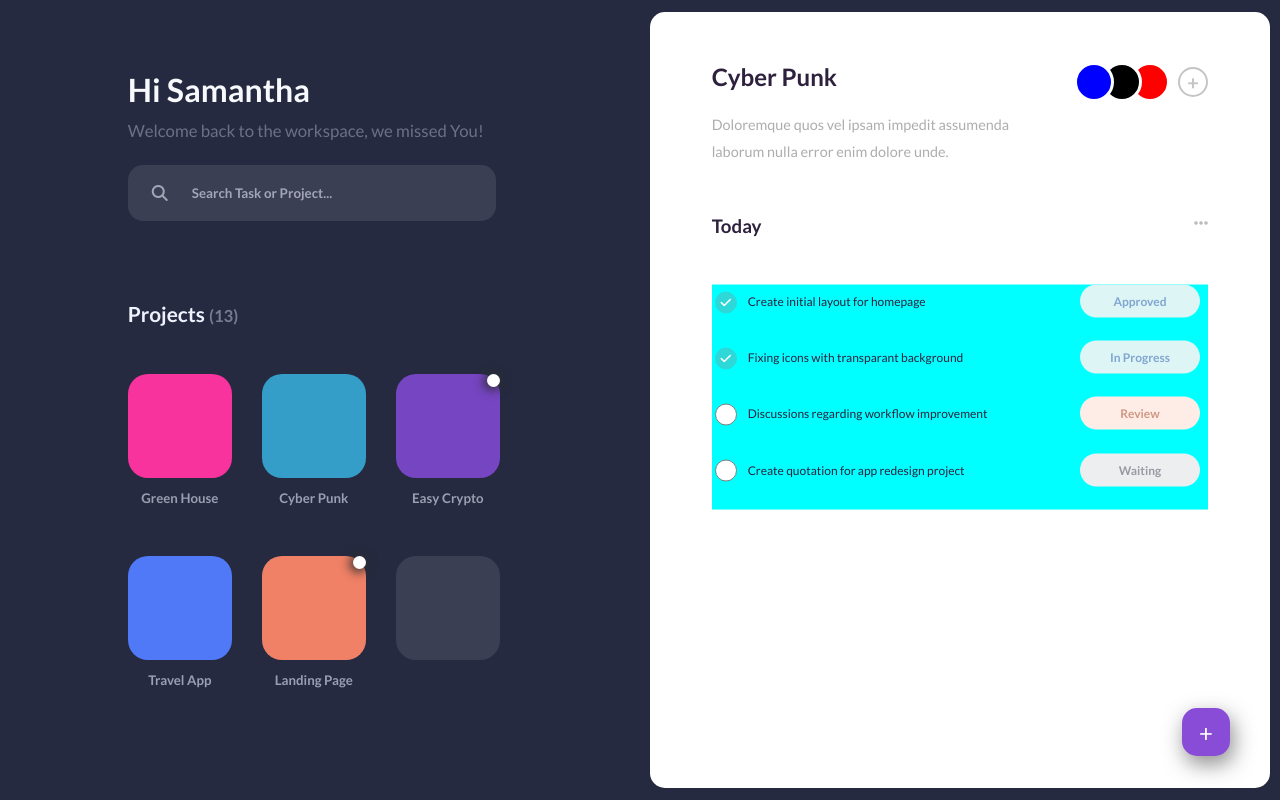
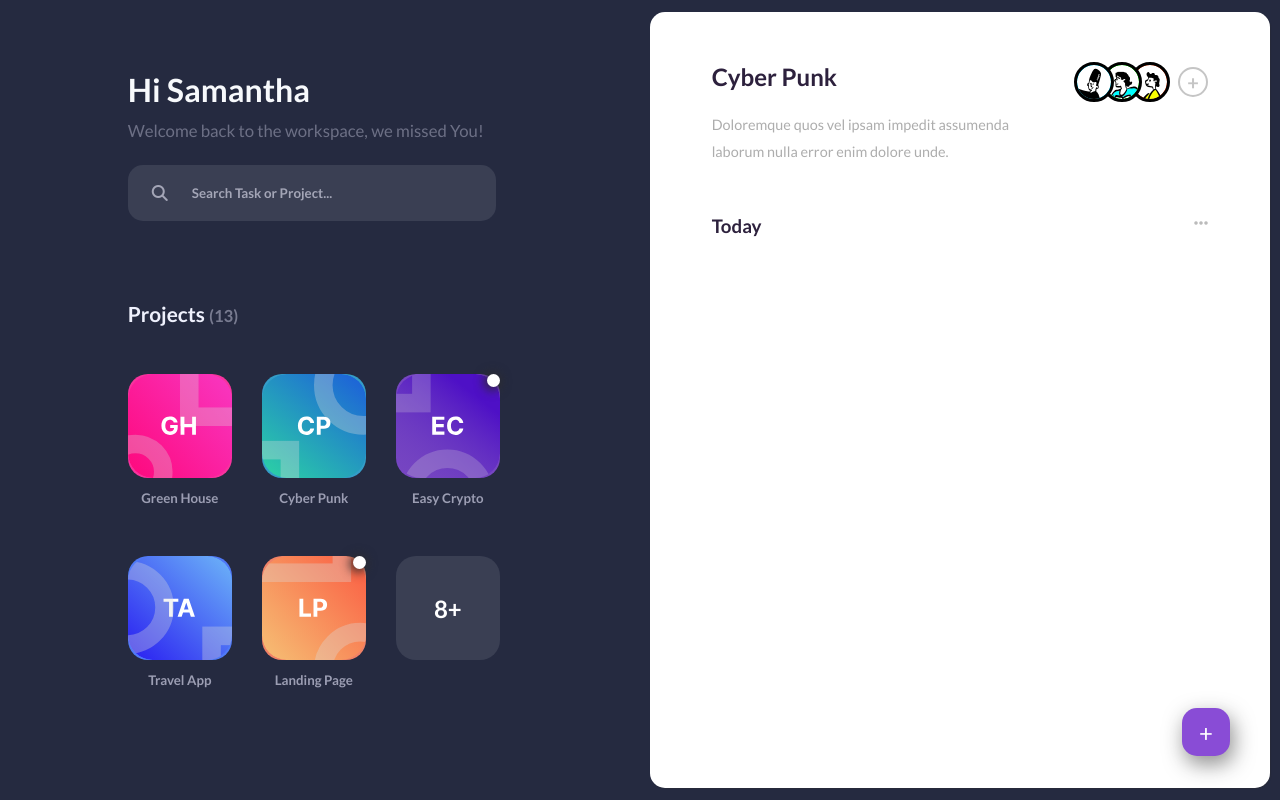
Before and after one commit to hfz02/Transisi-Test, a plain HTML site: page index.html in a window 1280 px wide. Drawn offline with Linux system fonts and the light colour scheme.

Commit message:
add new styles

```diff
--- a/index.html
+++ b/index.html
@@ -40,27 +40,37 @@
             <h2 style="color: #EFF1FD; margin-bottom: 6vh;">Projects <span style="font-size: .8em; opacity: .7;">(13)</span></h2>
             <div class="projects">
                 <span>
-                  <div class="box box1"><div class="child"></div></div>
+                  <div class="box box1">
+                    <img src="./assets/GH.svg" alt="">
+                  </div>
                   <h5>Green House</h5>
                 </span>
                 <span>
-                  <div class="box box2"><div class="child"></div></div>
+                  <div class="box box2">
+                    <img src="./assets/CP.svg" alt="">
+                  </div>
                   <h5>Cyber Punk</h5>
                 </span>
                 <span>
-                  <div class="box box3"><div class="child"></div></div>
+                  <div class="box box3">
+                    <img src="./assets/EC.svg" alt="">
+                  </div>
                   <h5>Easy Crypto</h5>
                 </span>
                 <span>
-                  <div class="box box4"><div class="child"></div></div>
+                  <div class="box box4">
+                    <img src="./assets/TA.svg" alt="">
+                  </div>
                   <h5>Travel App</h5>
                 </span>
                 <span>
-                  <div class="box box5"><div class="child"></div></div>
+                  <div class="box box5">
+                    <img src="./assets/LP.svg" alt="">
+                  </div>
                   <h5>Landing Page</h5>
                 </span>
                 <span>
-                  <div class="box box6"><div class="child"></div></div>
+                  <div class="box box6">8+</div>
                 </span>
             </div>
           </div>
@@ -78,9 +88,15 @@
               <p style="line-height: 27px; color: rgb(173, 173, 173);">Doloremque quos vel ipsam impedit assumenda laborum nulla error enim dolore unde.</p>
             </div>
             <div class="profile">
-              <div class="profile1"></div>
-              <div class="profile2"></div>
-              <div class="profile3"></div>
+              <div class="profile1">
+                <!-- <img src="./assets/person1.svg" alt=""> -->
+              </div>
+              <div class="profile2">
+                <!-- <img src="./assets/person2.svg" alt=""> -->
+              </div>
+              <div class="profile3">
+                <!-- <img src="./assets/person3.svg" alt=""> -->
+              </div>
               <div class="add1">+</div>
             </div>
           </div>
@@ -94,7 +110,7 @@
           <!-- Tasks -->
           <div class="third">
             <ul id="tasks">
-              <li>
+              <!-- <li>
                 <div class="task">
                   <div class="checkbox">
                     <input type="checkbox" checked>
@@ -137,7 +153,7 @@
                 <div>
                   <div class="waiting">Waiting</div>
                 </div>
-              </li>
+              </li> -->
             </ul>
           </div>
 
--- a/style.css
+++ b/style.css
@@ -41,8 +41,8 @@ ul li {
 .checkbox input::before {
   position: absolute;
   content: "";
-  height: 20px;
-  width: 20px;
+  height: 3.3vh;
+  width: 3.3vh;
   background-color: #fff;
   border: 1px solid gray;
   border-radius: 50%;
@@ -63,7 +63,7 @@ ul li {
   content: "\f00c";
   font-family: "FontAwesome";
   color: #fff;
-  font-size: 12px;
+  font-size: .8rem;
 }
 
 /* End-Checkbox */
@@ -120,18 +120,9 @@ ul li {
   transition: .3s all ease;
 }
 
-.child {
-  padding: 7.2vh 7.2vh;
-  border-radius: 25px;
+.box img {
+  width: 13vh;
 }
-
-/* .child:hover:nth-child(1) {
-  border: 3px solid #F8339D;
-}
-
-.child:hover:nth-child(2) {
-  border: 3px solid #349DC8;
-} */
 
 .box1 {
   background-color: #F8339D;
@@ -288,13 +279,11 @@ ul li {
 }
 
 .right .container {
-  height: 80vh;
   width: 80%;
   display: flex;
   flex-direction: column;
   gap: 50px;
   justify-content: start;
-  /* background-color: rgb(255, 185, 177); */
 }
 
 .right .first {
@@ -307,7 +296,6 @@ ul li {
   display: flex;
   justify-content: space-between;
   margin-bottom: 20px;
-  /* overflow: hidden; */
 }
 
 .today i {
@@ -316,10 +304,10 @@ ul li {
 }
 
 .right .third {
-  background-color: aqua;
-  transform: translateY(-10%);
-  /* height: 150vh; */
+  /* background-color: aqua; */
+  height: 90vh;
   overflow-y: auto;
+  transform: translateY(-7%);
 }
 
 .right .third::-webkit-scrollbar {
@@ -352,7 +340,7 @@ ul li {
 .right .third ul li {
   display: flex;
   justify-content: space-between;
-  gap: 0 3px;
+  gap: 0 10px;
   animation: fadeIn .35s;
   opacity: 1;
 }
@@ -369,7 +357,6 @@ ul li {
 .task {
   font-size: .75rem;
   display: flex;
-  /* background-color: #54fdfd; */
 }
 
 .approved, .inprogress {
@@ -413,33 +400,46 @@ ul li {
   display: flex;
 }
 
+.profile1 img,
+.profile2 img,
+.profile3 img {
+  width: auto;
+}
+
 .profile1 {
   width: 40px;
   height: 40px;
-  background-color: blue;
+  background-color: rgb(0, 213, 255);
   border-radius: 50px;
-  border: 3px solid #fff;
+  border: 3px solid #000;
   z-index: 3;
   transform: translateX(40%);
+  background-image: url(./assets/person1.svg);
+  background-size: cover;
 }
+
 
 .profile2 {
   width: 40px;
   height: 40px;
-  background-color: black;
+  background-color: rgb(3, 255, 3);
   border-radius: 50px;
-  border: 3px solid #fff;
+  border: 3px solid #000;
   z-index: 2;
   transform: translateX(10%);
+  background-image: url(./assets/person2.svg);
+  background-size: cover;
 }
 
 .profile3 {
   width: 40px;
   height: 40px;
-  background-color: red;
+  background-color: rgb(255, 82, 30);
   border-radius: 50px;
-  border: 3px solid #fff;
+  border: 3px solid #000;
   transform: translateX(-20%);
+  background-image: url(./assets/person3.svg);
+  background-size: cover;
 }
 
 .add1 {
@@ -479,6 +479,7 @@ ul li {
   main {
     height: 130vh;
   }
+
   .left .container {
     height: 100%;
     width: 70%;
@@ -506,7 +507,6 @@ ul li {
   }
 
   .add1 {
-    /* margin-top: .59vh; */
     width: 20px;
     height: 20px;
     font-size: 13px;
@@ -534,6 +534,10 @@ ul li {
     margin-bottom: 1vh;
   }
 
+  .right .container {
+    width: 90%;
+  }
+
   .input {
     width: 78vw;
     height: 7vh;
```
Also changed, not shown: assets/CP.svg (added), assets/EC.svg (added), assets/GH.svg (added), assets/LP.svg (added), assets/TA.svg (added), assets/person1.svg (added), assets/person2.svg (added), assets/person3.svg (added).
